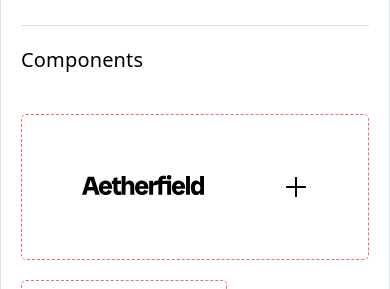
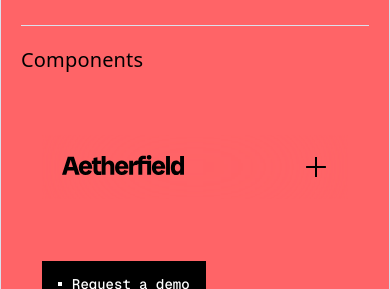
Before and after one commit to BigBadBodyPillow/template-3, a React (Vite) app: page /styles in a window 390 px wide. Shown: the part 1460-1749 px from the top of the page. Built offline with nearby package versions, Linux system fonts and the light colour scheme; a web font is replaced by a local one.

Commit message:
changed mobile nav background on open

```diff
--- a/src/Pages/Styles.jsx
+++ b/src/Pages/Styles.jsx
@@ -35,7 +35,7 @@ import Image10 from "../assets/Photos/image10.png";
 
 export default function Styles() {
   return (
-    <div className="px-5 py-7.5">
+    <div className="px-5 py-7.5 bg-red-400">
       <section className="text-left flex flex-col gap-5 border-t border-(--divider)">
         <p className="py-6">Texy Styles</p>
         <div className="flex flex-col gap-10 ">
--- a/src/components/NavMobile.jsx
+++ b/src/components/NavMobile.jsx
@@ -13,7 +13,10 @@ export default function NavMobile() {
 
   return (
     <>
-      <nav className={`p-5 flex flex-col`}>
+      <nav
+        // p-5
+        className={`flex flex-col backdrop-blur-3xl ${open ? "bg-(--bg)" : ""}`}
+      >
         <div className="flex justify-between p-5">
           <Logo alt="Aetherfield company logo" />
           {/* <div className="flex gap-5">
--- a/src/index.css
+++ b/src/index.css
@@ -103,7 +103,7 @@ body {
 }
 
 #root {
-  width: 1126px;
+  /* width: 1126px; */
   max-width: 100%;
   margin: 0 auto;
   text-align: center;
```
